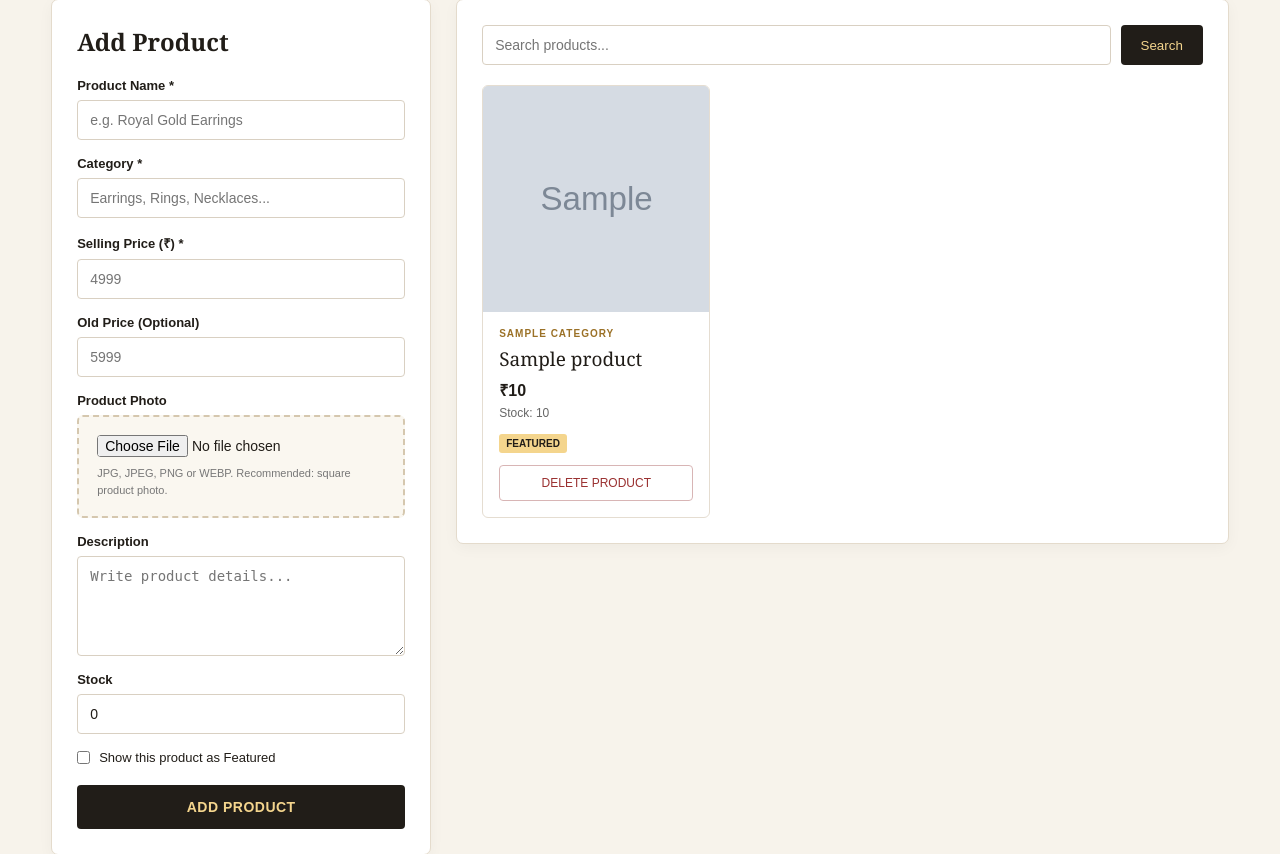
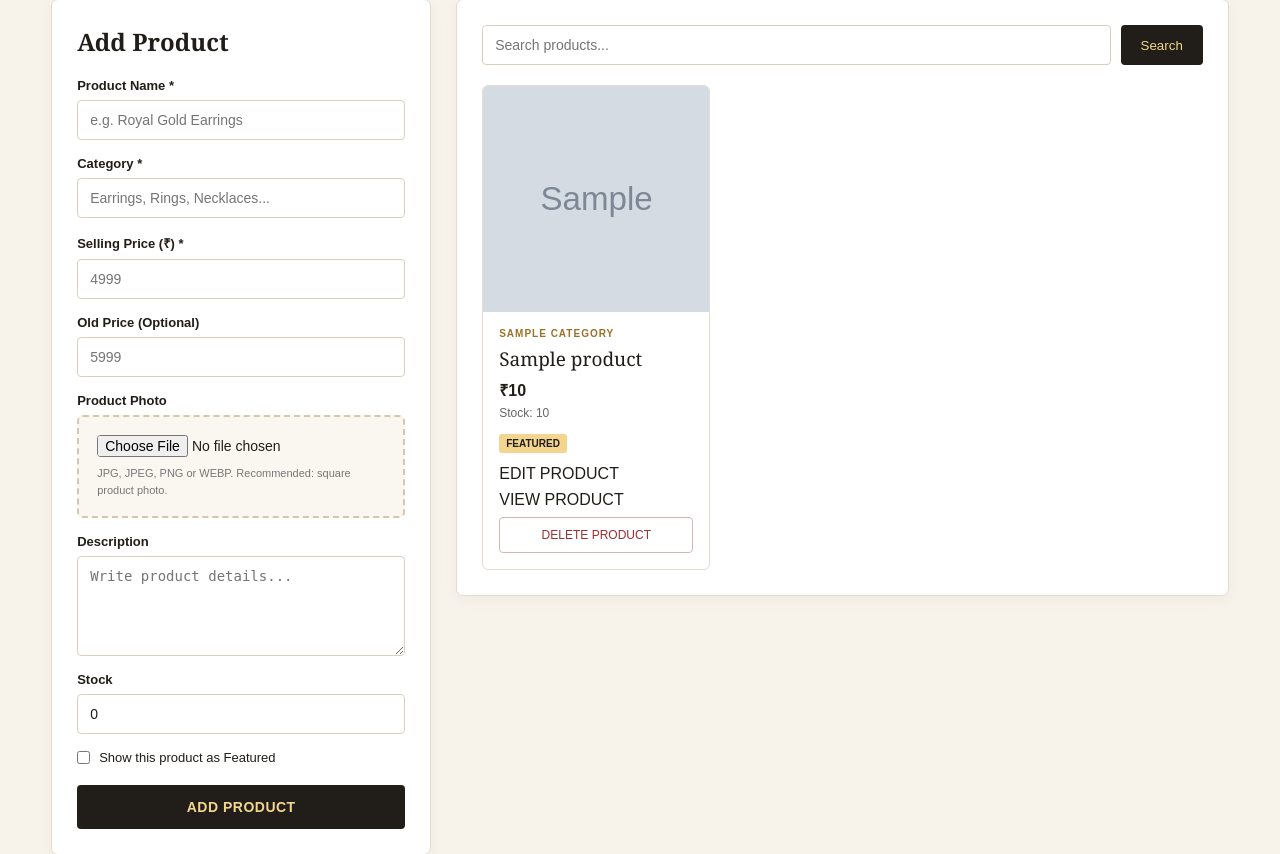
Before and after one commit to kssoni52205-dev/majisa-jewellers, a Flask app: template templates/admin_products.html in a window 1280 px wide. Shown: the part 222-1076 px from the top of the page. Run offline with Flask 3, Linux system fonts and the light colour scheme; data comes from the database, SQL or seed files in the repository; the template is opened without the code that fills it: most values are stand-ins (such as "Sample title", 1, 10 or a date in 2020); grey boxes marked "Sample" are stand-in pictures.

Commit message:
Update admin_products.html

```diff
--- a/templates/admin_products.html
+++ b/templates/admin_products.html
@@ -699,6 +699,23 @@
                                     {% endif %}
 
 
+                                    <div style="display:flex; gap:8px; flex-direction:column;">
+
+    <a
+        href="{{ url_for('admin_edit_product', product_id=product['id']) }}"
+        class="edit-btn"
+    >
+        EDIT PRODUCT
+    </a>
+
+    <a
+        href="{{ url_for('product_detail', product_id=product['id']) }}"
+        class="view-btn"
+        target="_blank"
+    >
+        VIEW PRODUCT
+    </a>
+
     <a
         href="{{ url_for('admin_delete_product', product_id=product['id']) }}"
         class="delete-btn"
```
Lines whose indentation alone changed are shown as unchanged.
